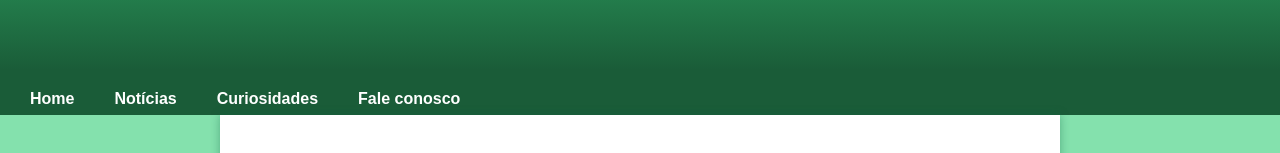
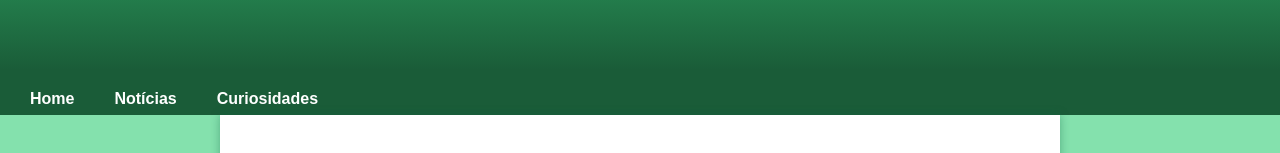
Before and after one commit to IaK3lwin/site-android, a plain HTML site: page index.html in a window 1280 px wide. Shown: the part 180-333 px from the top of the page. Drawn offline with Linux system fonts and the light colour scheme.

Commit message:
remove one option from navegation

```diff
--- a/index.html
+++ b/index.html
@@ -22,7 +22,6 @@
              <a href="#">Home</a>
              <a href="#">Notícias</a>
              <a href="#">Curiosidades</a>
-             <a href="#">Fale conosco</a>
           </nav>
         <!-- Conteúdo principal  -->
          <main>
```
